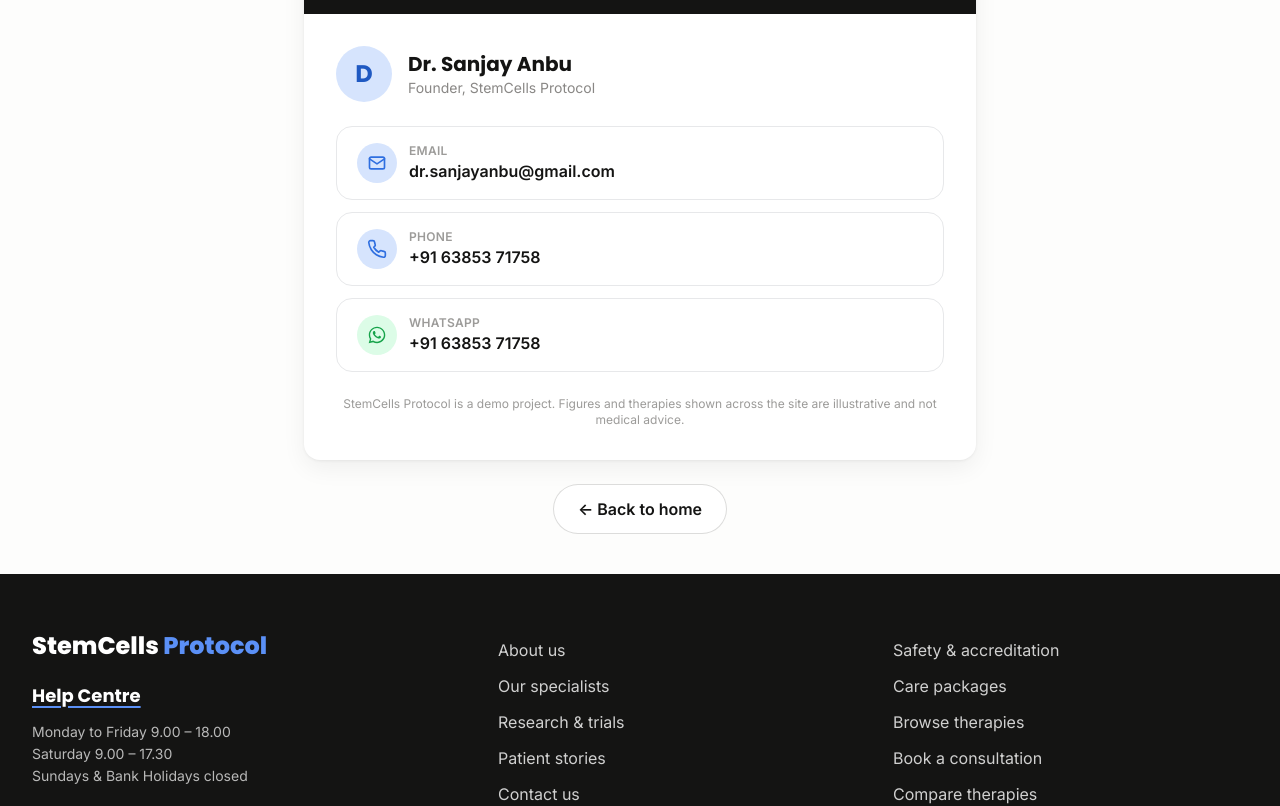
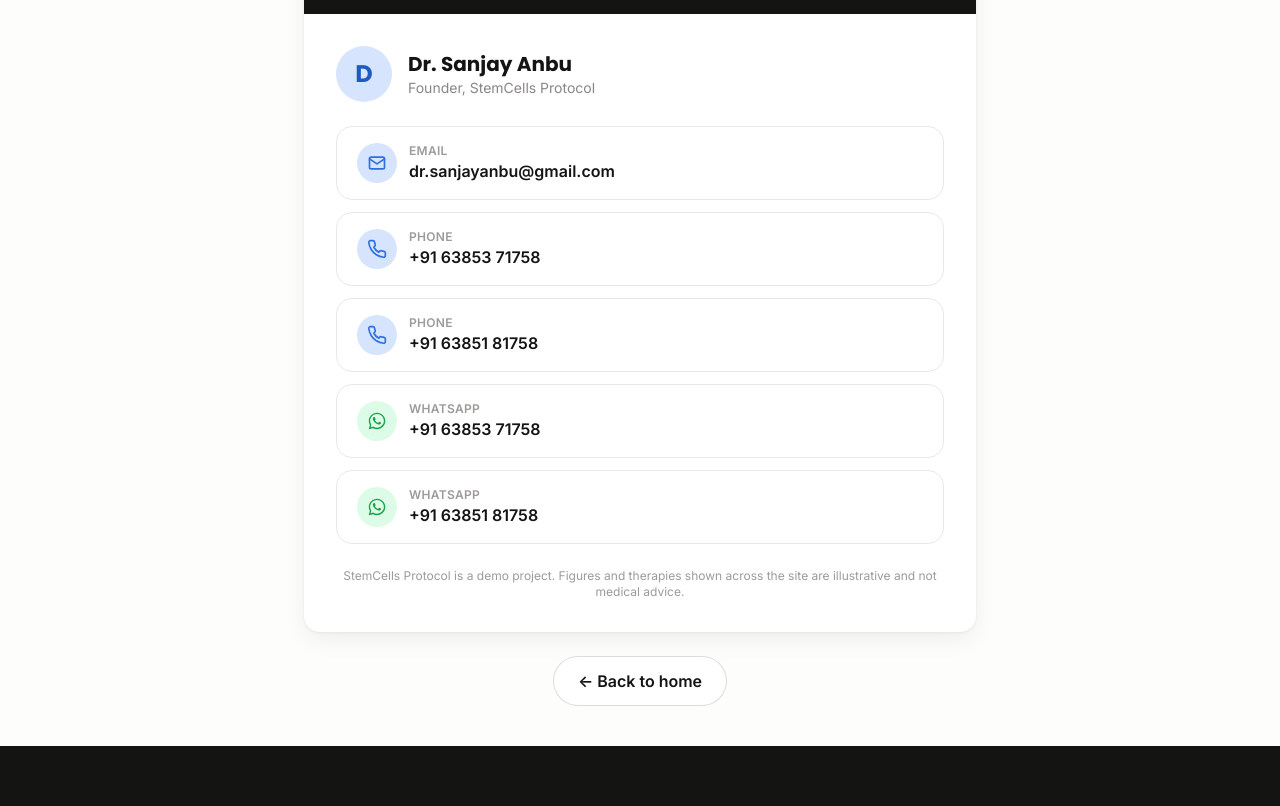
Before and after one commit to sanjaydoc/Carwow_clone, a React (Vite) app in the folder client/: page /investors in a window 1280 px wide. Shown: the part 887-1693 px from the top of the page. Built offline with nearby package versions, Linux system fonts and the light colour scheme.

Commit message:
feat: add second founder contact number to investors page
Both numbers (+91 63853 71758 and +91 63851 81758) are shown with
tap-to-call and WhatsApp links.

Co-Authored-By: Claude Opus 4.8 <noreply@anthropic.com>
Claude-Session: https://claude.ai/code/session_01Ec4H4tsHNQPPHEoSrDLpie

```diff
--- a/client/src/pages/Investors.tsx
+++ b/client/src/pages/Investors.tsx
@@ -4,9 +4,11 @@ const FOUNDER = {
   name: 'Dr. Sanjay Anbu',
   role: 'Founder',
   email: 'dr.sanjayanbu@gmail.com',
-  phone: '6385371758',
-  phoneDisplay: '+91 63853 71758',
-  whatsapp: '6385371758',
+  // Both numbers are India (+91) and both have WhatsApp.
+  phones: [
+    { raw: '6385371758', display: '+91 63853 71758' },
+    { raw: '6385181758', display: '+91 63851 81758' },
+  ],
 };
 
 const highlights = [
@@ -90,8 +92,10 @@ export default function Investors() {
                 </span>
               </a>
 
+              {FOUNDER.phones.map((p) => (
                 <a
-                href={`tel:+91${FOUNDER.phone}`}
+                  key={`tel-${p.raw}`}
+                  href={`tel:+91${p.raw}`}
                   className="flex items-center gap-3 rounded-2xl border border-cream-300 px-5 py-4 transition hover:border-clay-300 hover:bg-clay-50"
                 >
                   <span className="grid h-10 w-10 place-items-center rounded-full bg-clay-100 text-clay-600">
@@ -99,12 +103,15 @@ export default function Investors() {
                   </span>
                   <span className="min-w-0">
                     <span className="block text-xs font-semibold uppercase tracking-wide text-ink-700/50">Phone</span>
-                  <span className="block font-semibold text-ink-900">{FOUNDER.phoneDisplay}</span>
+                    <span className="block font-semibold text-ink-900">{p.display}</span>
                   </span>
                 </a>
+              ))}
 
+              {FOUNDER.phones.map((p) => (
                 <a
-                href={`https://wa.me/91${FOUNDER.whatsapp}`}
+                  key={`wa-${p.raw}`}
+                  href={`https://wa.me/91${p.raw}`}
                   target="_blank"
                   rel="noopener noreferrer"
                   className="flex items-center gap-3 rounded-2xl border border-cream-300 px-5 py-4 transition hover:border-green-300 hover:bg-green-50"
@@ -114,9 +121,10 @@ export default function Investors() {
                   </span>
                   <span className="min-w-0">
                     <span className="block text-xs font-semibold uppercase tracking-wide text-ink-700/50">WhatsApp</span>
-                  <span className="block font-semibold text-ink-900">{FOUNDER.phoneDisplay}</span>
+                    <span className="block font-semibold text-ink-900">{p.display}</span>
                   </span>
                 </a>
+              ))}
             </div>
 
             <p className="mt-6 text-center text-xs text-ink-700/50">
```
Also changed, not shown: 3 other files (tests, documents, lock files or other folders). Lines whose indentation alone changed are shown as unchanged.
